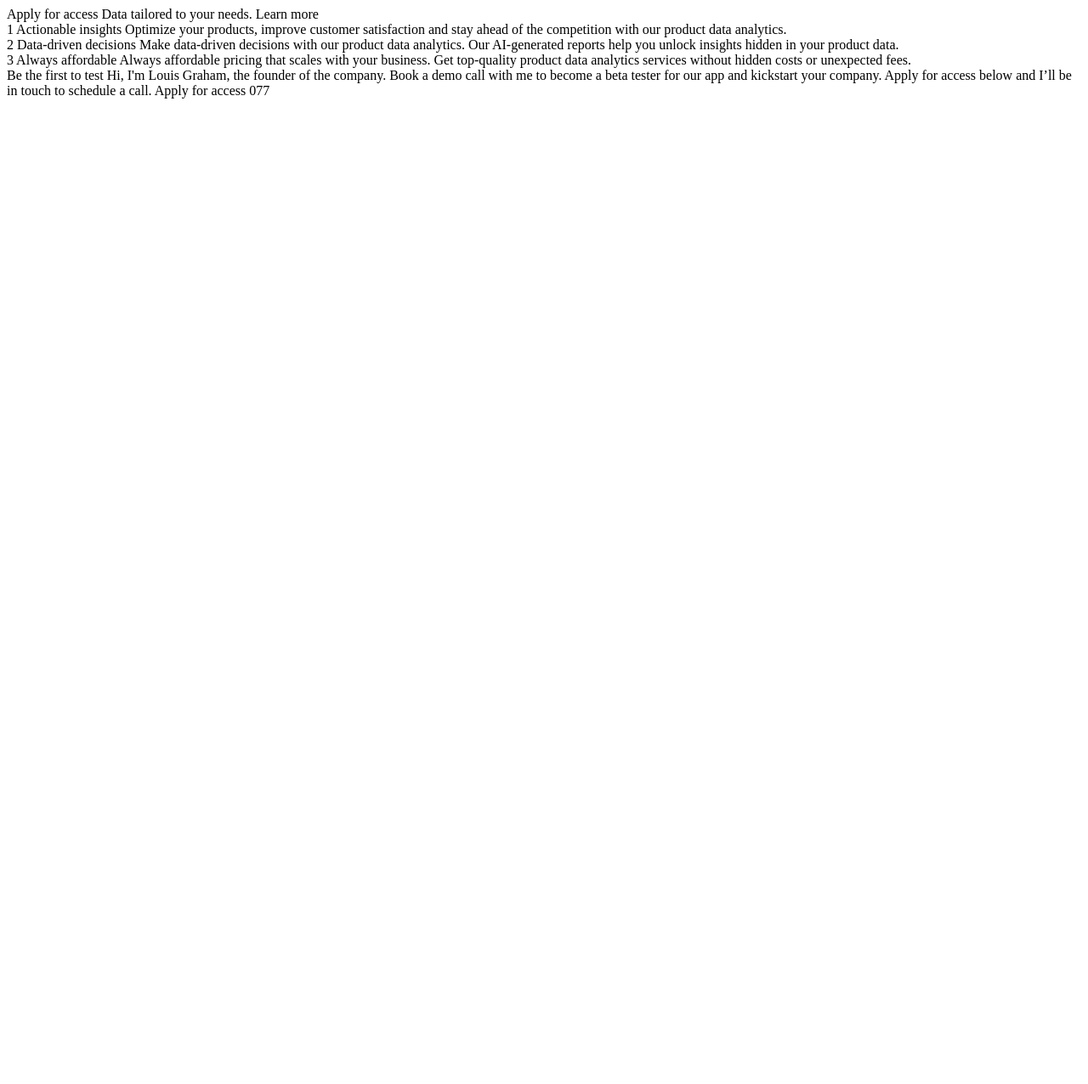
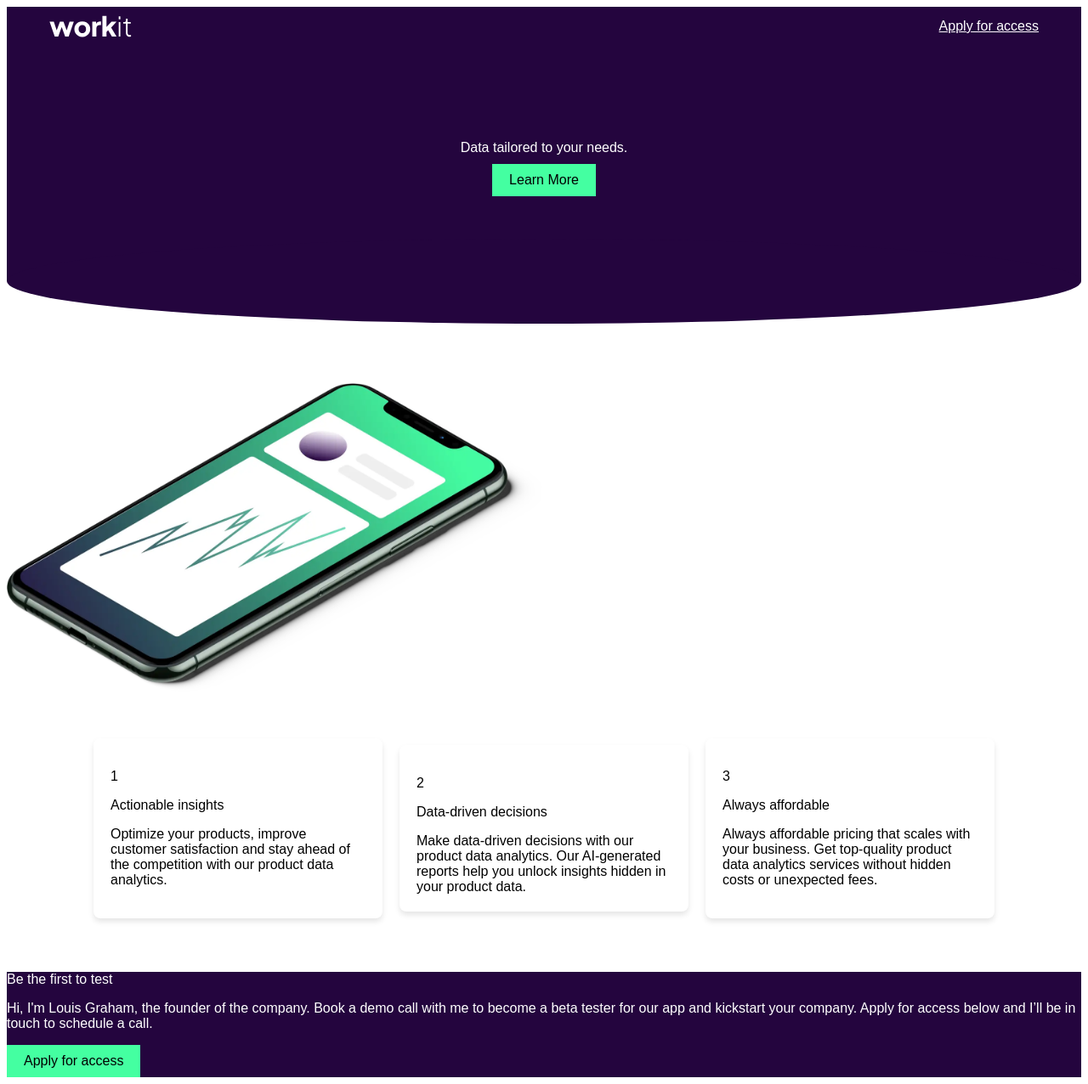
Before and after one commit to Garton67/work-it-landing-page, a plain HTML site: page index.html in a window 1280 px wide. Shown: the whole page at 85% size. Before the commit the page ends 800 px from the top, so only its background shows below. Drawn offline with Linux system fonts and the light colour scheme; files whose address does not match are found by name.

Commit message:
working on styling to match design

```diff
--- a/index.html
+++ b/index.html
@@ -3,40 +3,62 @@
   <head>
     <meta charset="UTF-8" />
     <meta name="viewport" content="width=device-width, initial-scale=1.0" />
-
     <link
       rel="icon"
       type="image/png"
       sizes="32x32"
       href="./assets/images/favicon-32x32.png"
     />
-
     <title>Frontend Mentor | Workit landing page</title>
     <link rel="stylesheet" href="styles.css" />
   </head>
   <body>
-    Apply for access Data tailored to your needs. Learn more
-    <div class="card">
-      1 Actionable insights Optimize your products, improve customer
-      satisfaction and stay ahead of the competition with our product data
-      analytics.
+    <nav class="navbar">
+      <img src="./assets/images/logo-light.svg" alt="logo" />
+      <a href="/apply">Apply for access</a>
+    </nav>
+
+    <div class="hero-section">
+      <h1>Data tailored to your needs.</h1>
+      <button class="hero-button">Learn More</button>
+    </div>
+    <img src="./assets/images/image-hero.webp" class="hero-img" alt="logo" />
+    <div class="card-section">
+      <div class="card">
+        <p>1</p>
+        <p>Actionable insights</p>
+        <p>
+          Optimize your products, improve customer satisfaction and stay ahead
+          of the competition with our product data analytics.
+        </p>
+      </div>
+      <div class="card">
+        <p>2</p>
+        <p>Data-driven decisions</p>
+        Make data-driven decisions with our product data analytics. Our
+        AI-generated reports help you unlock insights hidden in your product
+        data.
+      </div>
+      <div class="card">
+        <p>3</p>
+        <p>Always affordable</p>
+        <p>
+          Always affordable pricing that scales with your business. Get
+          top-quality product data analytics services without hidden costs or
+          unexpected fees.
+        </p>
+      </div>
     </div>
 
-    <div class="card">
-      2 Data-driven decisions Make data-driven decisions with our product data
-      analytics. Our AI-generated reports help you unlock insights hidden in
-      your product data.
-    </div>
-    <div class="card">
-      3 Always affordable Always affordable pricing that scales with your
-      business. Get top-quality product data analytics services without hidden
-      costs or unexpected fees.
-    </div>
-
-    Be the first to test Hi, I'm Louis Graham, the founder of the company. Book
-    a demo call with me to become a beta tester for our app and kickstart your
-    company. Apply for access below and I’ll be in touch to schedule a call.
-    Apply for access 077
+    <section>
+      <h1>Be the first to test</h1>
+      <p>
+        Hi, I'm Louis Graham, the founder of the company. Book a demo call with
+        me to become a beta tester for our app and kickstart your company. Apply
+        for access below and I’ll be in touch to schedule a call.
+      </p>
+      <button class="hero-button">Apply for access</button>
+    </section>
 
     <script src="./assets/js/index.js"></script>
   </body>
--- a/styles.css
+++ b/styles.css
@@ -0,0 +1,73 @@
+* {
+  font: 1em sans-serif;
+}
+.navbar {
+  background-color: #24053e;
+  display: flex;
+  justify-content: space-between;
+  align-items: center;
+  color: white;
+  padding: 10px 50px;
+}
+
+.navbar a {
+  color: white;
+  border-bottom-color: #00ff00;
+}
+
+.hero-section {
+  background-color: #24053e;
+  text-align: center;
+  padding: 100px 0;
+  color: white;
+  position: relative;
+}
+
+.card-section {
+  padding-top: 120px;
+  display: flex;
+  justify-content: center;
+  align-items: center;
+  padding: 50px 50px;
+}
+
+.hero-button {
+  background-color: #44ffa1;
+  color: rgb(0, 0, 0);
+  border: none;
+  padding: 10px 20px;
+  cursor: pointer;
+}
+
+.hero-section::before {
+  content: "";
+  position: absolute;
+  bottom: -50px;
+  left: 0;
+  width: 100%;
+  height: 100px;
+  background-color: #24053e;
+  border-radius: 50%;
+}
+
+.hero-img {
+  padding-top: 120px;
+  width: 50%;
+  height: auto;
+  z-index: 1;
+}
+
+.card {
+  background-color: white;
+  border-radius: 8px;
+  padding: 20px;
+  margin: 0 10px;
+  box-shadow: 0 4px 6px rgba(0, 0, 0, 0.1);
+  flex: 1;
+  max-width: 300px;
+}
+
+section {
+  background-color: #24053e;
+  color: white;
+}
```
